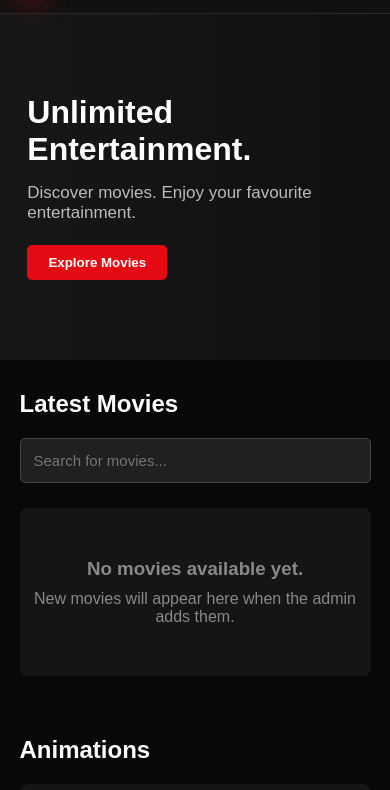
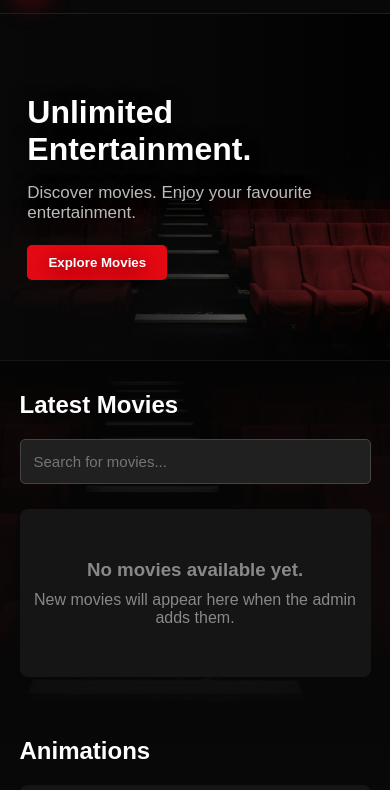
Before and after one commit to Kintish/GIGSFLIX, a plain HTML site: page index.html in a window 390 px wide. Shown: the part 52-842 px from the top of the page. Drawn offline with Linux system fonts and the light colour scheme.

Commit message:
Add stylish movie set background

```diff
--- a/index.html
+++ b/index.html
@@ -7,8 +7,10 @@
 <style>
 * { margin: 0; padding: 0; box-sizing: border-box; }
 html { scroll-behavior: smooth; }
-body { background: #080808; color: white; font-family: Arial, sans-serif; }
-header { background: #111; padding: 18px 5%; display: flex; align-items: center; justify-content: space-between; position: sticky; top: 0; z-index: 10; border-bottom: 1px solid #292929; }
+body { min-height: 100vh; background: #080808; color: white; font-family: Arial, sans-serif; }
+body::before { content: ""; position: fixed; z-index: -2; inset: 0; background: url("assets/movie-set.jpg") center 58% / cover no-repeat; }
+body::after { content: ""; position: fixed; z-index: -1; inset: 0; background: linear-gradient(180deg, rgba(5,5,5,.72), rgba(5,5,5,.88) 58%, #080808 100%); }
+header { background: rgba(10,10,10,.88); backdrop-filter: blur(14px); padding: 18px 5%; display: flex; align-items: center; justify-content: space-between; position: sticky; top: 0; z-index: 10; border-bottom: 1px solid rgba(255,255,255,.09); }
 .logo { display: flex; align-items: center; gap: 8px; color: #fff; font-size: 30px; font-weight: 900; letter-spacing: 1px; }
 .logo-mark { width: 38px; height: 38px; display: grid; place-items: center; background: #e50914; border-radius: 8px 8px 8px 2px; box-shadow: 0 8px 24px rgba(229, 9, 20, .28); }
 .logo-mark::before { content: ""; width: 0; height: 0; border-top: 8px solid transparent; border-bottom: 8px solid transparent; border-left: 12px solid white; margin-left: 3px; }
@@ -18,7 +20,8 @@ nav a { color: white; text-decoration: none; cursor: pointer; }
 button { cursor: pointer; border: none; border-radius: 5px; padding: 10px 17px; font-weight: bold; }
 .red { background: #e50914; color: white; }
 .red:hover { background: #b80710; }
-.hero { min-height: 300px; padding: 80px 7%; background: linear-gradient(90deg, #171717, #101010); display: flex; flex-direction: column; justify-content: center; }
+.hero { min-height: 360px; padding: 80px 7%; background: linear-gradient(90deg, rgba(8,8,8,.96) 0%, rgba(8,8,8,.78) 48%, rgba(8,8,8,.18) 100%), url("assets/movie-set.jpg") center 58% / cover no-repeat; display: flex; flex-direction: column; justify-content: center; border-bottom: 1px solid rgba(255,255,255,.06); }
+.hero h1, .hero p, .hero button { text-shadow: 0 3px 18px rgba(0,0,0,.65); }
 .hero h1 { font-size: 45px; margin-bottom: 15px; }
 .hero p { color: #bbb; font-size: 17px; margin-bottom: 22px; }
 .section { padding: 30px 5%; }
@@ -48,7 +51,7 @@ footer button { background: transparent; color: #aaa; margin-top: 15px; }
 .player-title { margin: 15px 0; }
 .modal input[type="file"] { color: #ccc; }
 .modal input[type="file"]::file-selector-button { background: #e50914; color: white; border: none; border-radius: 4px; padding: 8px 10px; margin-right: 10px; font-weight: bold; cursor: pointer; }
-#welcomeIntro { position: fixed; z-index: 9999; inset: 0; display: grid; place-items: center; overflow: hidden; background: radial-gradient(circle at 50% 45%, #242424 0, #111 38%, #080808 72%); transition: opacity .65s ease, visibility .65s ease; }
+#welcomeIntro { position: fixed; z-index: 9999; inset: 0; display: grid; place-items: center; overflow: hidden; background: linear-gradient(90deg, rgba(4,4,4,.86), rgba(4,4,4,.38), rgba(4,4,4,.86)), url("assets/movie-set.jpg") center 58% / cover no-repeat; transition: opacity .65s ease, visibility .65s ease; }
 #welcomeIntro.hidden { opacity: 0; visibility: hidden; pointer-events: none; }
 .welcome-content { text-align: center; padding: 20px; animation: welcomeRise 1s ease both; }
 .welcome-logo { display: inline-grid; grid-template-columns: 74px auto; align-items: center; gap: 16px; margin-bottom: 28px; }
@@ -63,6 +66,8 @@ footer button { background: transparent; color: #aaa; margin-top: 15px; }
 @keyframes welcomeLine { to { width: min(420px, 70vw); } }
 @media(prefers-reduced-motion: reduce) { #welcomeIntro, .welcome-content, .welcome-play, .welcome-line { animation: none; transition: none; } .welcome-line { width: min(420px, 70vw); } }
 @media(max-width:600px) {
+    body::before { background-position: 55% center; }
+    .hero { min-height: 310px; background-position: 58% center; }
     .hero h1 { font-size: 32px; }
     header { padding: 15px; }
     .logo { font-size: 23px; }
```
Also changed, not shown: assets/movie-set.jpg (added).
